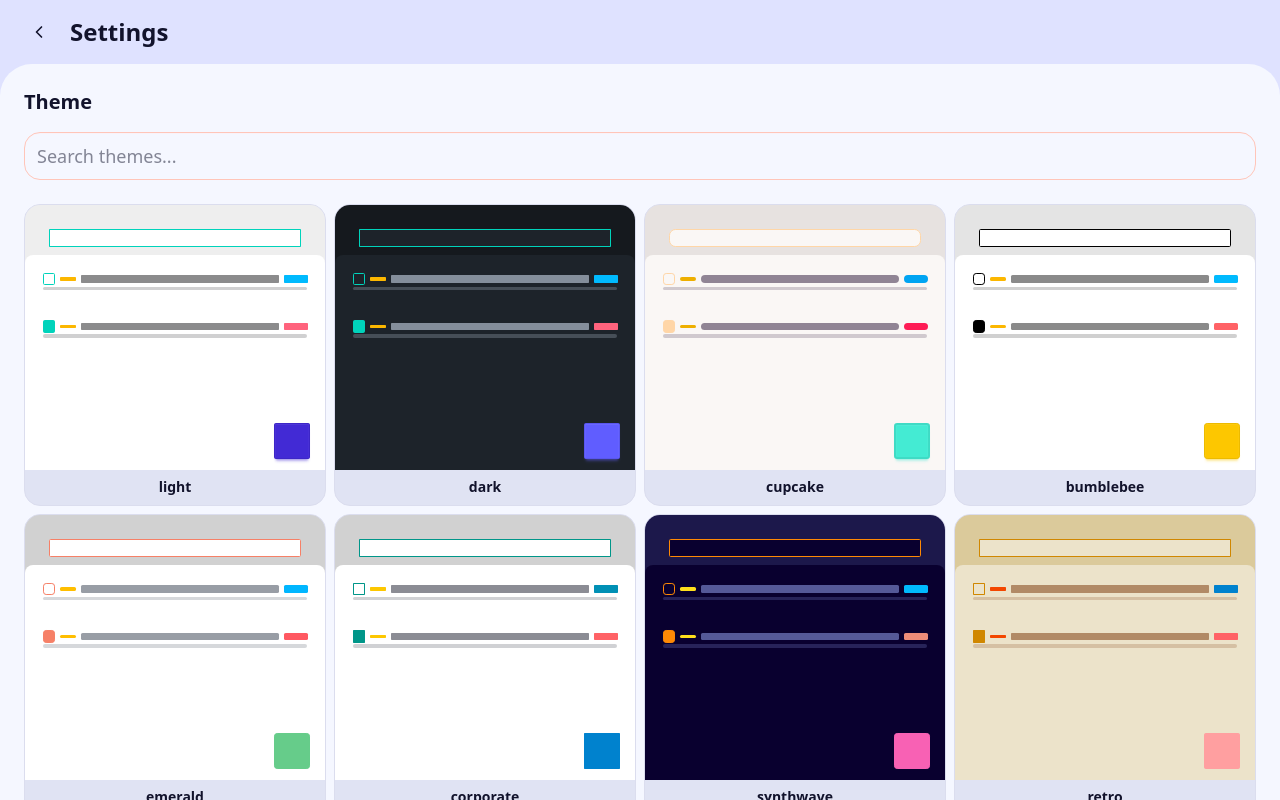
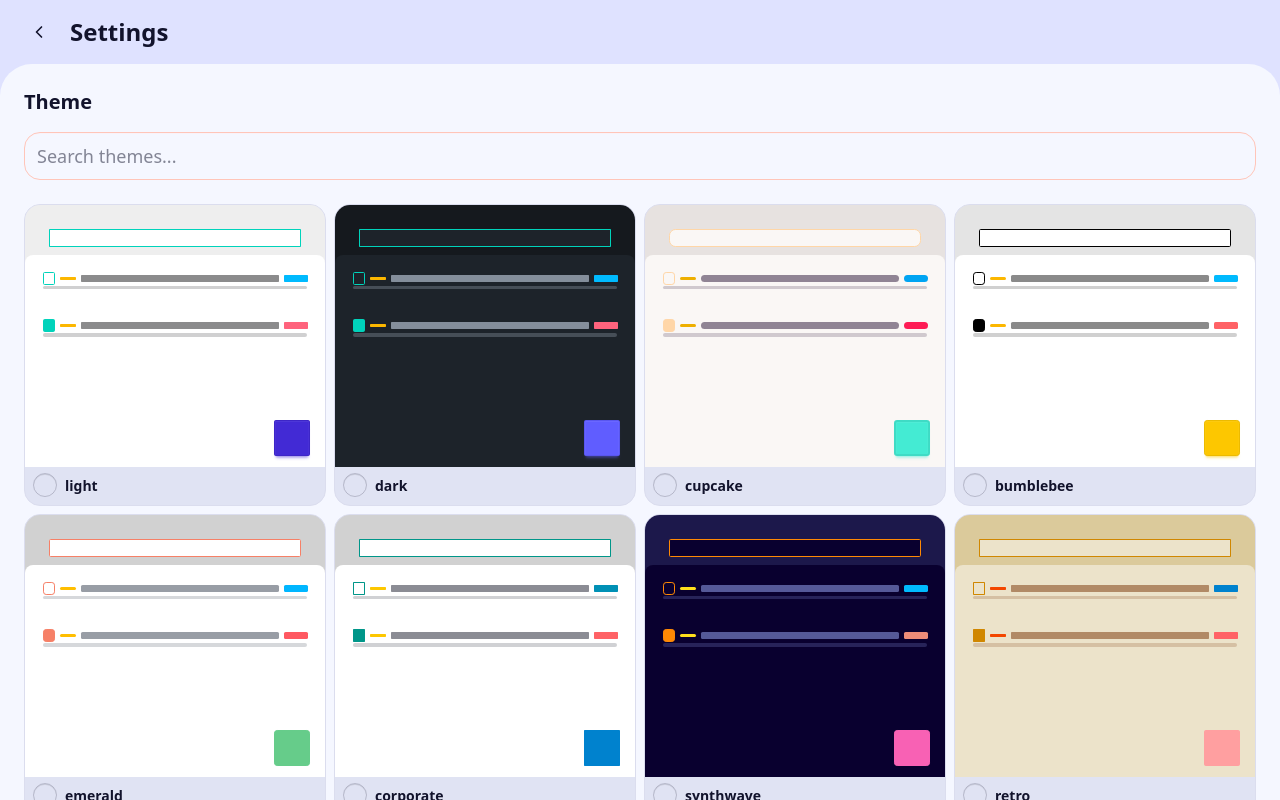
Before and after one commit to majicmaj/todo, a React (Vite) app: page /settings in a window 1280 px wide. Built offline with nearby package versions, Linux system fonts and the light colour scheme.

Commit message:
fix: remove unused CircleCheck import and update theme selection UI for better accessibility

```diff
--- a/src/components/views/settings/settings.tsx
+++ b/src/components/views/settings/settings.tsx
@@ -1,6 +1,6 @@
 import { useTheme } from '@/hooks/useTheme'
 import PageWrapper from '@/components/system/pageWrappers'
-import { ChevronLeft, Search, CircleCheck } from 'lucide-react'
+import { ChevronLeft, Search } from 'lucide-react'
 import { Link } from 'react-router'
 import { useState } from 'react'
 import { cn } from '@/lib/utils'
@@ -77,14 +77,22 @@ const Settings = () => {
                         : 'btn btn-soft',
                     )}
                   >
-                    {theme === themeName && (
-                      <div className="absolute z-20 grid h-full w-full place-items-center">
-                        <CircleCheck className="btn btn-link p-0" />
-                      </div>
-                    )}
-
                     <ThemePreview themeName={themeName} />
-                    <p>{themeName}</p>
+                    <div className="flex w-full items-center justify-start ps-2">
+                      <input
+                        type="radio"
+                        name="theme"
+                        className={cn(
+                          'radio mr-2',
+                          theme === themeName
+                            ? 'radio-primary radio-outline'
+                            : 'radio-ghost',
+                        )}
+                        checked={theme === themeName}
+                        onChange={() => setTheme(themeName)}
+                      />
+                      <p>{themeName}</p>
+                    </div>
                   </button>
                 ))}
               </div>
```
